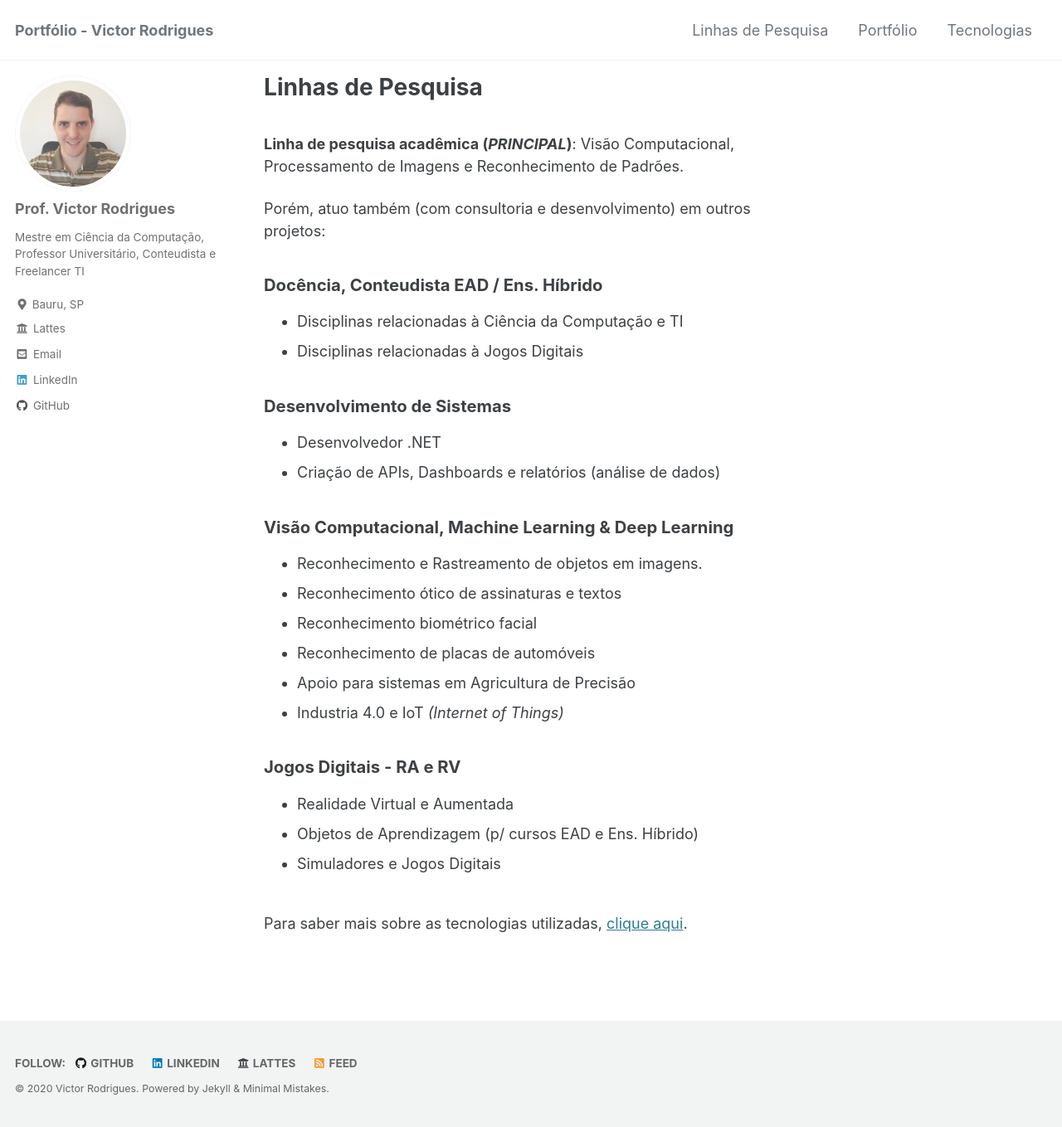
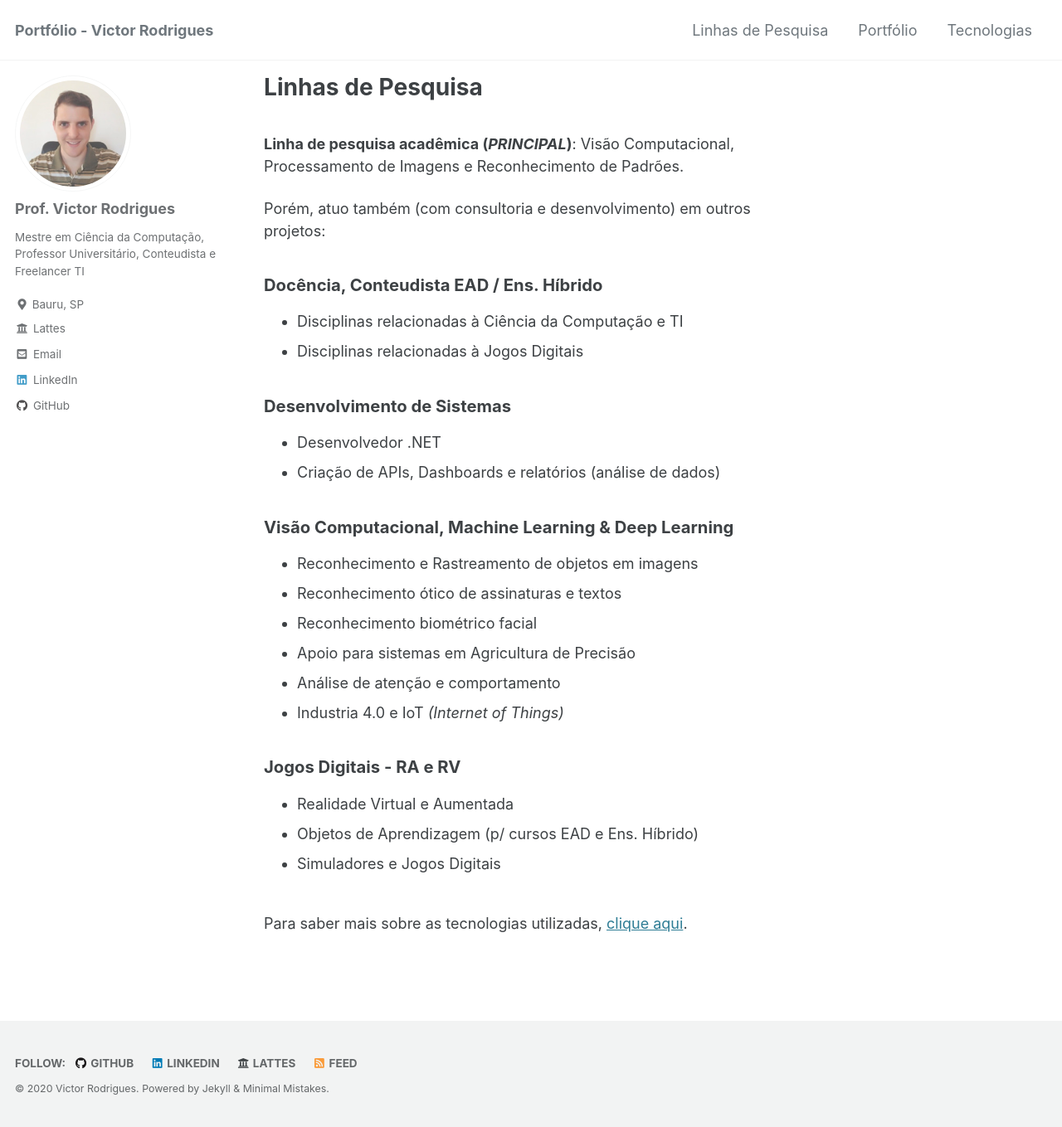
Before and after one commit to victorrodrigues20/victorrodrigues20.github.io, a Jekyll site: the page built from _pages/areas.md, in a window 1280 px wide and 1359 px high. Shown: the whole window at 83% size. Built offline with Jekyll 4.4.1, drawn with Linux system fonts in a browser that asks for light colours; cached includes are drawn as plain includes.

Commit message:
Correção lista projetos VC

```diff
--- a/_pages/areas.md
+++ b/_pages/areas.md
@@ -18,11 +18,11 @@ Porém, atuo também (com consultoria e desenvolvimento) em outros projetos:
 * Criação de APIs, Dashboards e relatórios (análise de dados)
 
 ### Visão Computacional, Machine Learning & Deep Learning
-* Reconhecimento e Rastreamento de objetos em imagens.
+* Reconhecimento e Rastreamento de objetos em imagens
 * Reconhecimento ótico de assinaturas e textos
 * Reconhecimento biométrico facial
-* Reconhecimento de placas de automóveis
 * Apoio para sistemas em Agricultura de Precisão
+* Análise de atenção e comportamento
 * Industria 4.0 e IoT *(Internet of Things)*
 
 ### Jogos Digitais - RA e RV
```
